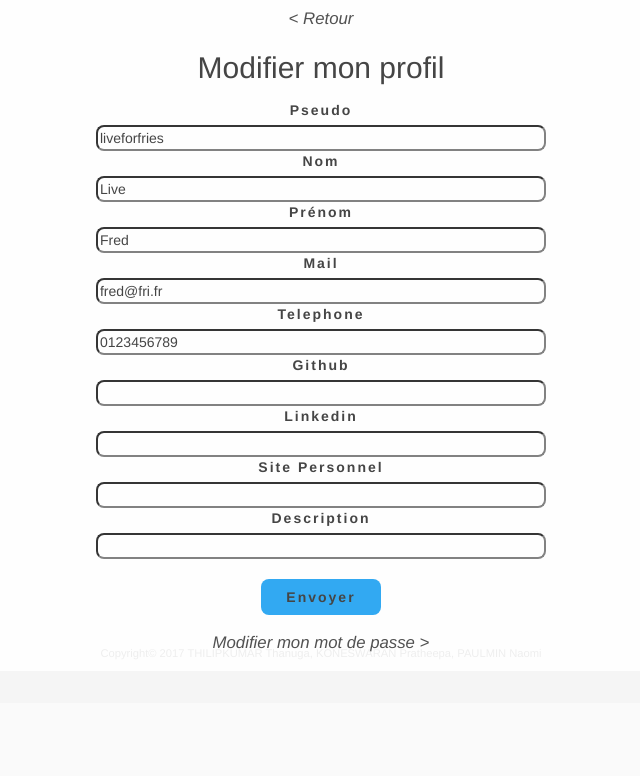
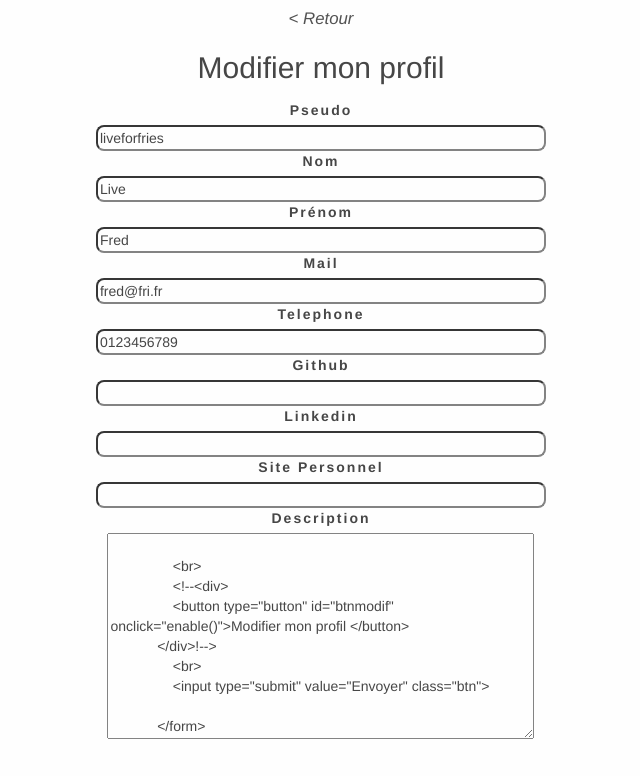
Before and after one commit to koneswaranp/Ydays2017, a PHP site: page /modification.php in a window 1280 px wide. Shown: the part 97-873 px from the top of the page, without its empty margins (319-959 px from the left). Before the commit the page ends 749 px from the top, so only its background shows below. Run offline with PHP 8.4, Linux system fonts and the light colour scheme; a user stored in the database is signed in; data comes from the database, SQL or seed files in the repository.

Commit message:
Description sous forme de textarea

```diff
--- a/modification.php
+++ b/modification.php
@@ -52,8 +52,9 @@ $user = $req->fetch();
                 <input type="text" name="perso" id="perso" value="<?php echo $user['perso'] ?>" /><br>
 
                 <label for="description">Description</label><br>
-                <input type="text" name="description" id="description" value="<?php echo $user['description'] ?>" /><br>
+                <textarea name="description" id="description" rows="10" cols="50" value=" <?php echo $user['description'] ?>" />
 
+                <br>
                 <!--<div>
                 <button type="button" id="btnmodif" onclick="enable()">Modifier mon profil </button>
             </div>!-->
```
